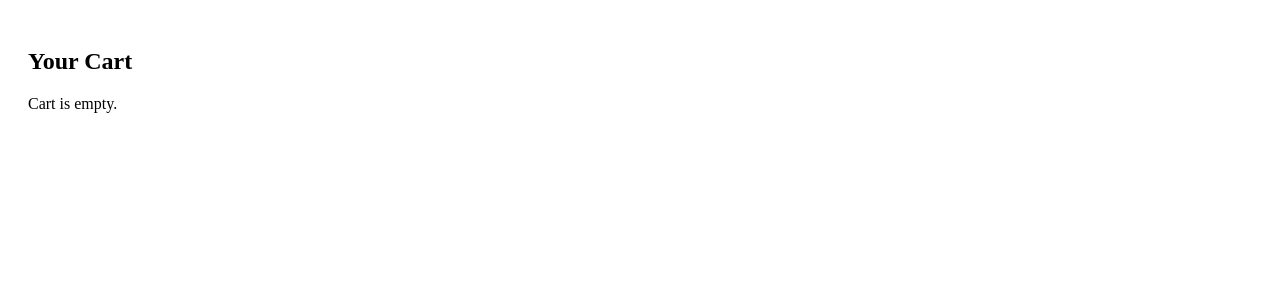
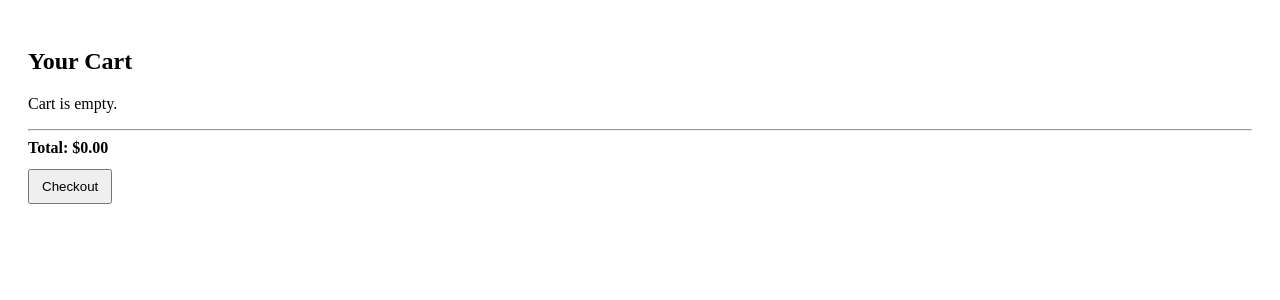
Before and after one commit to NTPhus/P-E-commerce, a React (Vite) app in the folder apps/web/: page /cart in a window 1280 px wide. Shown: the top 300 px of the page. Built offline with nearby package versions, Linux system fonts and the light colour scheme.

Commit message:
feat(frontend): enrich Catalog mock with category field to demonstrate category filtering

```diff
--- a/apps/web/src/pages/Cart.tsx
+++ b/apps/web/src/pages/Cart.tsx
@@ -2,9 +2,12 @@ import React from 'react'
 
 import React from 'react'
 import { useCart } from '@/store/cart'
+import { useNavigate } from 'react-router-dom'
 
 export default function Cart() {
   const { cart } = useCart()
+  const navigate = useNavigate()
+  const total = cart.items.reduce((sum, it) => sum + (it.price || 0) * it.quantity, 0)
   return (
     <div style={{ padding: 20 }}>
       <h2>Your Cart</h2>
@@ -14,11 +17,14 @@ export default function Cart() {
         ) : (
           cart.items.map((it) => (
             <div key={it.productId}>
-              <span>{it.productId}</span> - <span>Qty {it.quantity}</span>
+              <span>{it.productId}</span> - <span>Qty {it.quantity}</span> - <span>${(it.price || 0).toFixed(2)}</span>
             </div>
           ))
         )}
       </div>
+      <hr />
+      <div style={{ fontWeight: 600 }}>Total: ${total.toFixed(2)}</div>
+      <button onClick={() => navigate('/checkout')} style={{ marginTop: 12, padding: '8px 12px' }}>Checkout</button>
     </div>
   )
 }
--- a/apps/web/src/pages/Catalog.tsx
+++ b/apps/web/src/pages/Catalog.tsx
@@ -16,8 +16,8 @@ export default function Catalog() {
       } catch {
         // fallback to local mock data if API not ready
         const mock: Product[] = [
-          { id: 'p1', name: 'Sample Product 1', description: 'Desc 1', price: 9.99, stock: 100 },
-          { id: 'p2', name: 'Sample Product 2', description: 'Desc 2', price: 19.99, stock: 50 },
+          { id: 'p1', name: 'Sample Product 1', description: 'Desc 1', price: 9.99, stock: 100, category: 'General' },
+          { id: 'p2', name: 'Sample Product 2', description: 'Desc 2', price: 19.99, stock: 50, category: 'Electronics' },
         ]
         setProducts(mock)
       }
```
